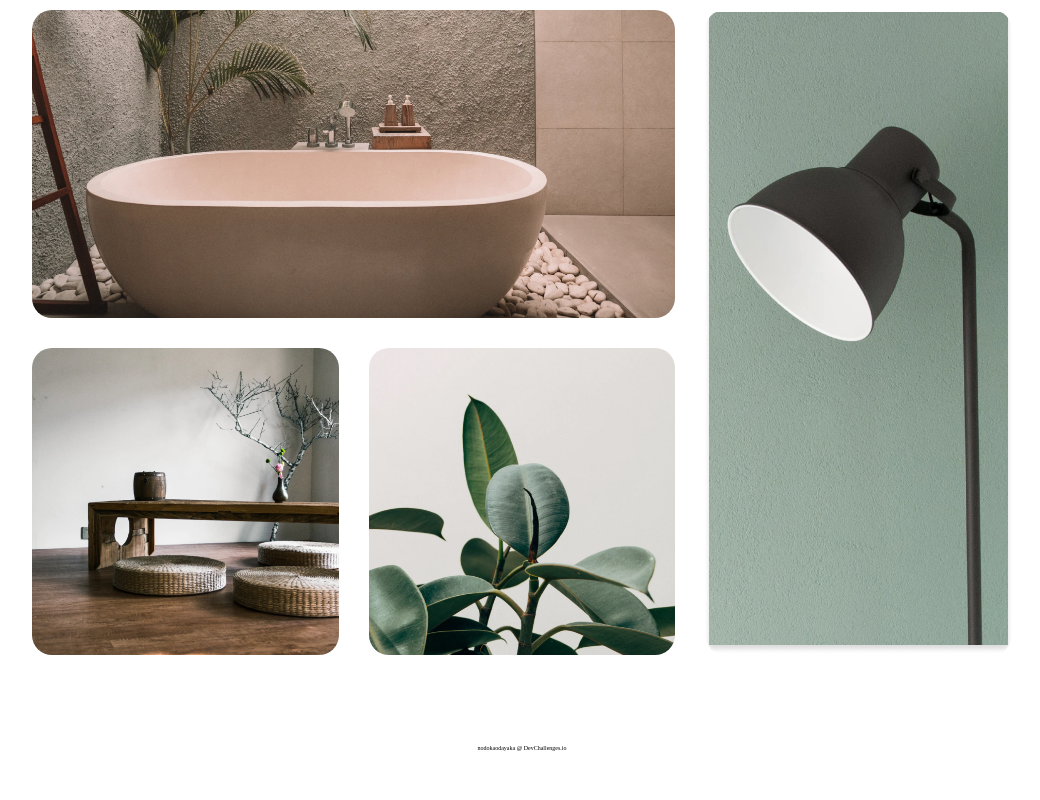
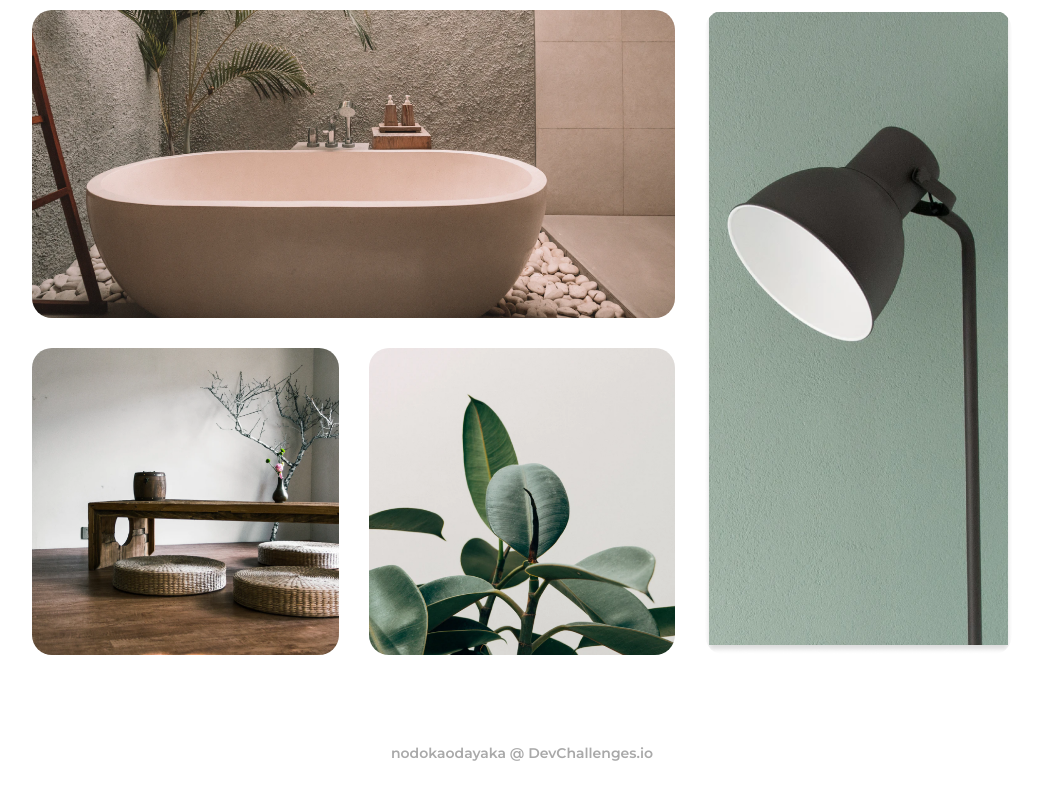
Before and after one commit to nodokaodayaka/my-gallery-master, a plain HTML site: page index.html in a window 1280 px wide. Shown: the part 775-1575 px from the top of the page, without its empty margins (118-1158 px from the left). Drawn offline with Linux system fonts and the light colour scheme.

Commit message:
modify readme and fix source

```diff
--- a/css/style.css
+++ b/css/style.css
@@ -182,6 +182,7 @@ footer {
   font-weight: 600;
   font-size: 1.4rem;
   line-height: 17px;
+  color: var(--secondary-color);
 }
 
 
--- a/index.html
+++ b/index.html
@@ -59,7 +59,7 @@
       </div>
       </div>
     <footer>
-      <p>nodokaodayaka @ DevChallenges.io</p>
+      <p class="footer">nodokaodayaka @ DevChallenges.io</p>
     </footer>
   </body>
 </html>
```
Also changed, not shown: 1 other file.
